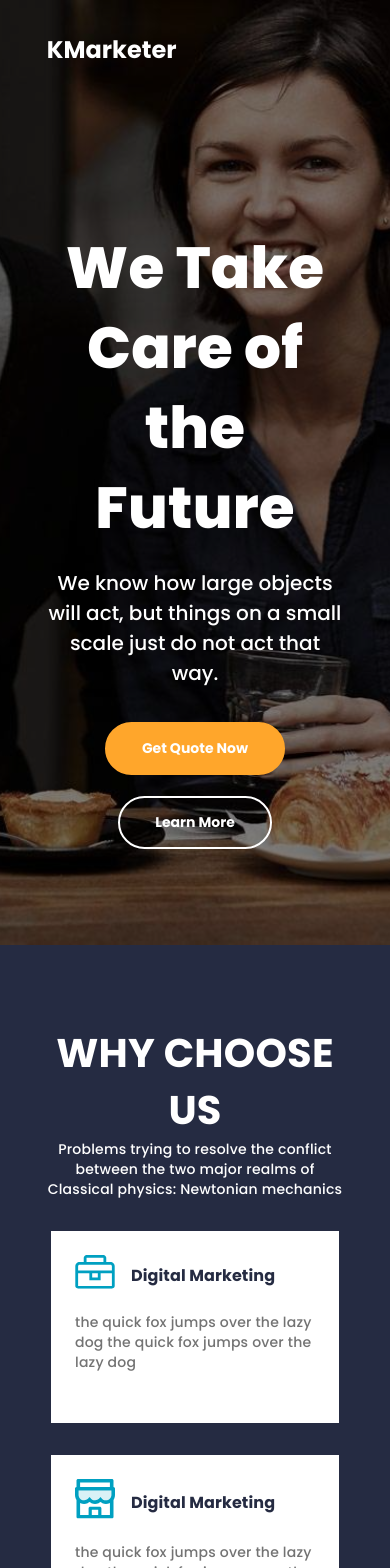
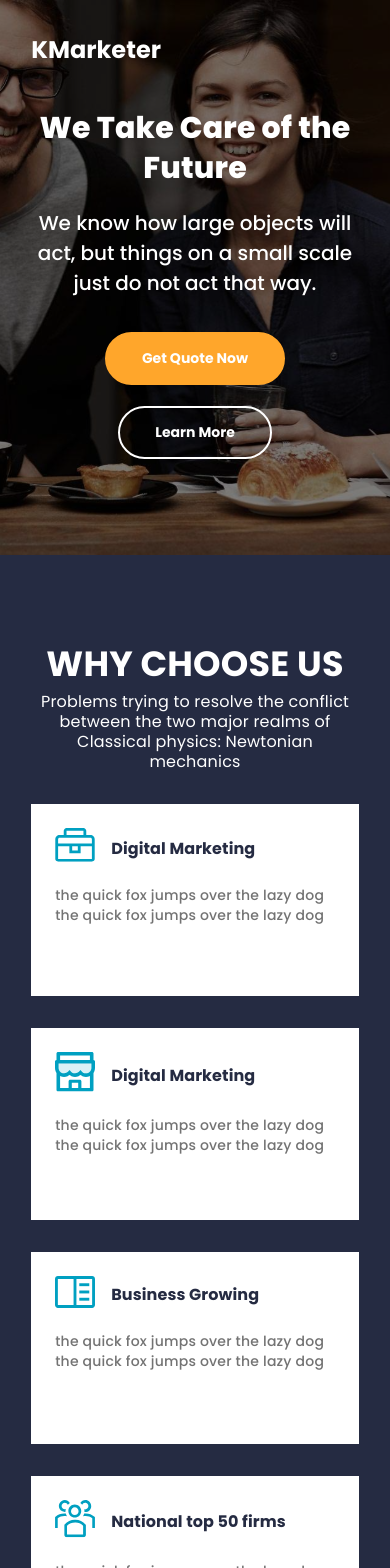
Before and after one commit to Folayimi/K-Marketer, a React (Vite) app: page / in a window 390 px wide. Shown: the top 1568 px of the page. Built offline with nearby package versions, Linux system fonts and the light colour scheme; some icons are missing.

Commit message:
made some changes

```diff
--- a/src/Components/HeroSection/HeroSection.css
+++ b/src/Components/HeroSection/HeroSection.css
@@ -62,3 +62,17 @@
   border-radius: 2em;
   cursor: pointer;
 }
+
+@media screen and (max-width: 650px) {
+  .hero-section > .overlay > .contents h1 {
+    line-height: 40px; /* 137.931% */
+    font-size: 30px;
+  }
+  .hero-section > .overlay > .contents {
+    margin-top: 2em;
+  }
+  .hero-section > .overlay {
+    padding: 2em 8% 6em 8%;
+  }
+
+}
--- a/src/Components/LandingPage/LandingPage.css
+++ b/src/Components/LandingPage/LandingPage.css
@@ -49,7 +49,7 @@
   flex-direction: column;
   gap: 1em;
   padding: 1.5em;
-  flex: 0 1 18em;
+  flex: 1 1 18em;
   min-height: 12em;
   background: white;
   cursor: pointer;
@@ -214,6 +214,36 @@
   display: flex;
   justify-content: center;
   align-items: center;
-  gap:1em;
+  gap: 1em;
   padding-top: 0.5em;
 }
+
+@media screen and (max-width: 650px) {
+  .section {
+    padding: 5em 8%;
+  }
+
+  .section > .topic {
+    font-size: 16px;
+    font-weight: 400;
+  }
+
+  .topic h1 {
+    font-size: 35px;
+  }
+
+  #video {
+    padding: 0em 5%;
+  }
+
+  #topic {
+    display: flex;
+    flex-direction: column;
+    gap:1em;
+  }
+
+  #topic h1{
+    font-size: 30px;
+    line-height: 45px;
+  }
+}
```
